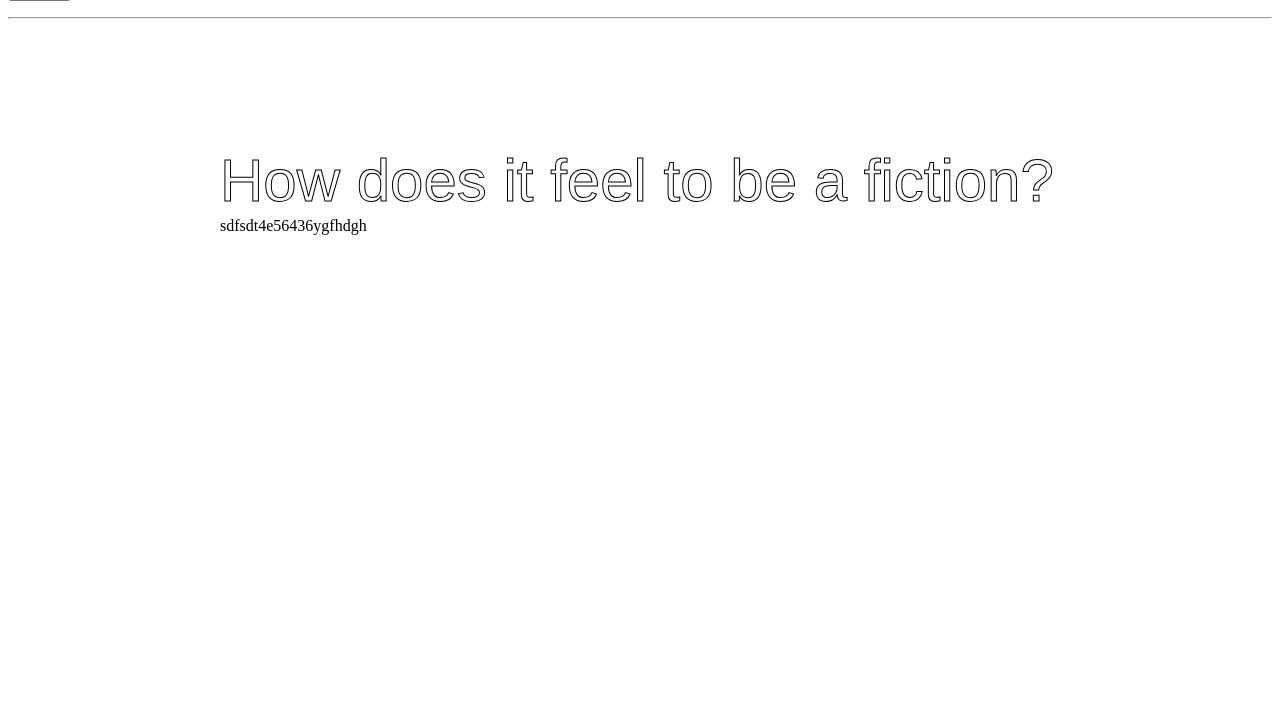
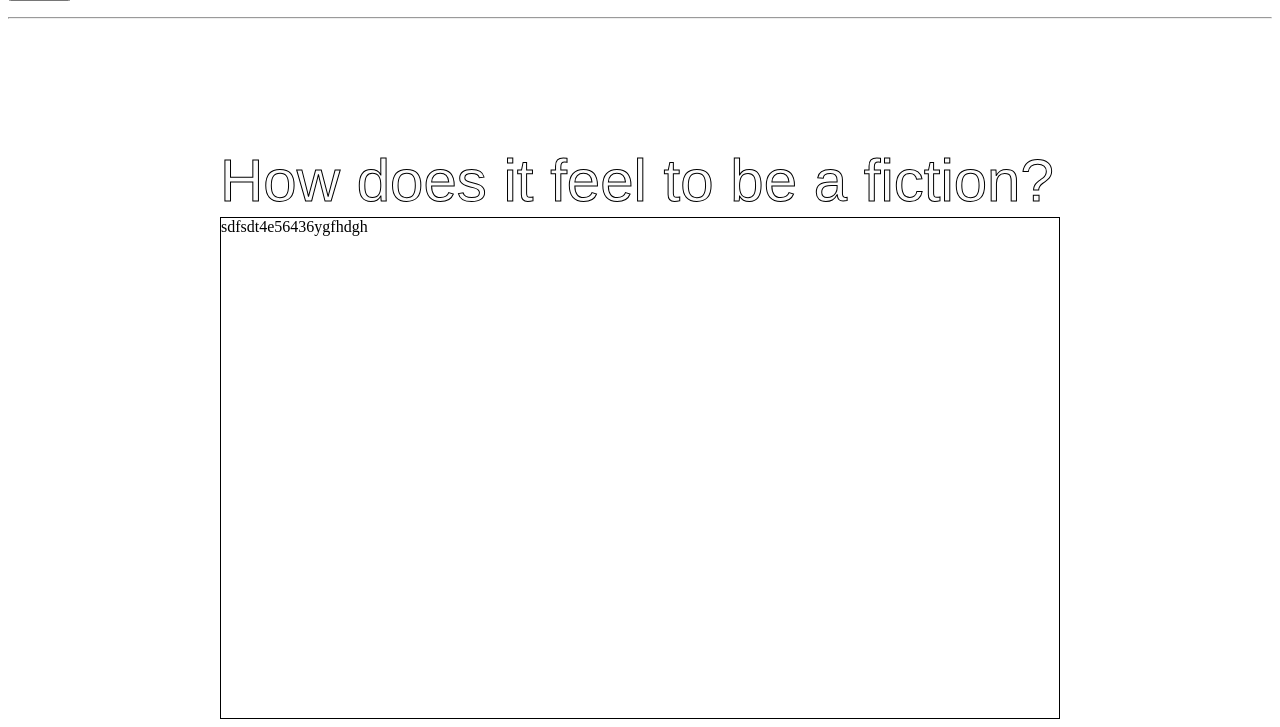
Before and after one commit to makslevental/aliza_bot, a Flask app: page /api/change_essay in a window 1280 px wide. Shown: the part 491-1218 px from the top of the page. Before the commit the page ends 726 px from the top, so only its background shows below. Run offline with Flask 2, Linux system fonts and the light colour scheme; some libraries are stand-ins or nearby versions.

```diff
--- a/templates/essay_form.html
+++ b/templates/essay_form.html
@@ -60,6 +60,25 @@
         font-size: 18px;
         line-height: 22px;
     }
+
+    #g-ai0-2::-webkit-scrollbar-track
+    {
+        background-color: #cbcbcd;
+        border-left: 1px solid black;
+        border-right: 1px solid black;
+    }
+
+    #g-ai0-2::-webkit-scrollbar
+    {
+        background-color: #F5F5F5;
+    }
+
+    #g-ai0-2::-webkit-scrollbar-thumb
+    {
+        background-color: white;
+        border: 1px solid black;
+    }
+
 </style>
 <script
         src="https://code.jquery.com/jquery-3.2.1.slim.min.js"
@@ -107,7 +126,7 @@
             <p class="g-pstyle0">How does it feel to be a fiction?</p>
         </div>
         <div id="g-ai0-2" class="g-Layer_1 g-aiAbs"
-             style="top:24.4792%;left:19.3997%">
+             style="top:24.4792%;left:19.3997%; height: 500px; overflow-y: auto; border:1px solid black;">
             {{ essay|safe }}
         </div>
         <div style="margin: 0 auto;">
```
Also changed, not shown: static/index.html (+20 -4 lines), 1 other file.
